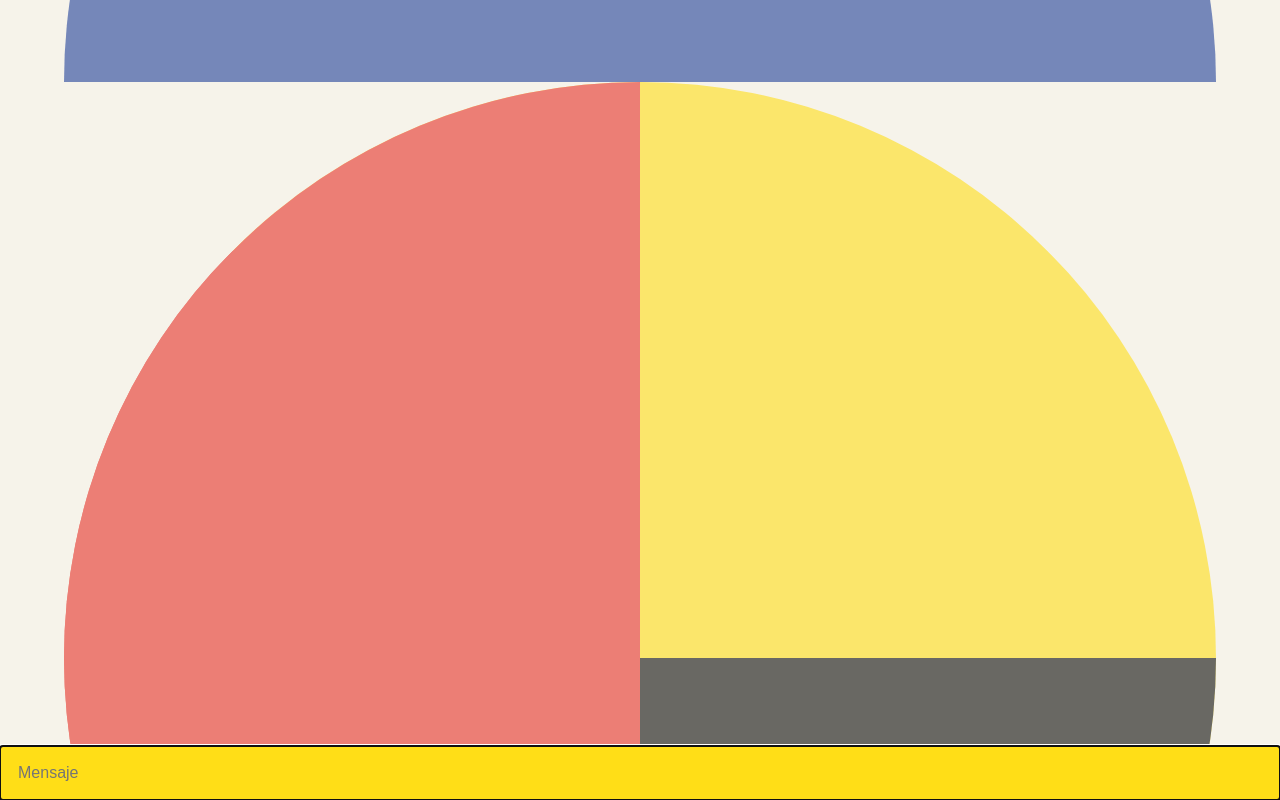
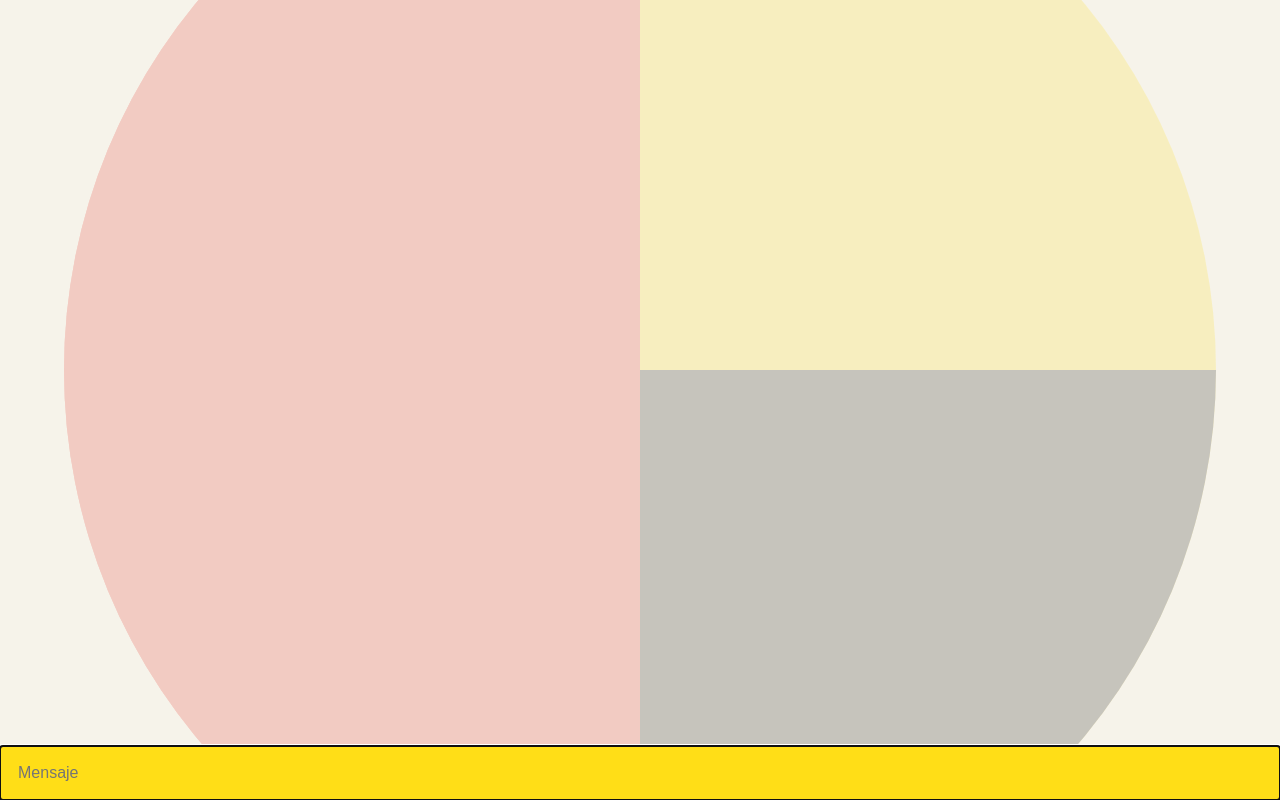
Before and after one commit to Leired7/Chat, an Angular app: page / in a window 1280 px wide. Shown: the top 800 px of the page. Built offline with nearby package versions, Linux system fonts and the light colour scheme.

Commit message:
fix(app): Change properties from :host to .background

```diff
--- a/src/app/app.component.css
+++ b/src/app/app.component.css
@@ -1,17 +1,23 @@
 :host {
   position: relative;
+}
+
+.background {
+  position: absolute;
+  z-index: -1;
 
   display: flex;
   flex-direction: column;
   align-items: center;
   justify-content: center;
+
   height: calc(100vh - 60px);
+  width: 100vw;
 }
 
-.background {
-  position: absolute;
-  z-index: -1;
-  opacity: 0.6;
+.figure01,
+.figure02 {
+  opacity: 0.2;
 }
 
 .figure01 {
```
